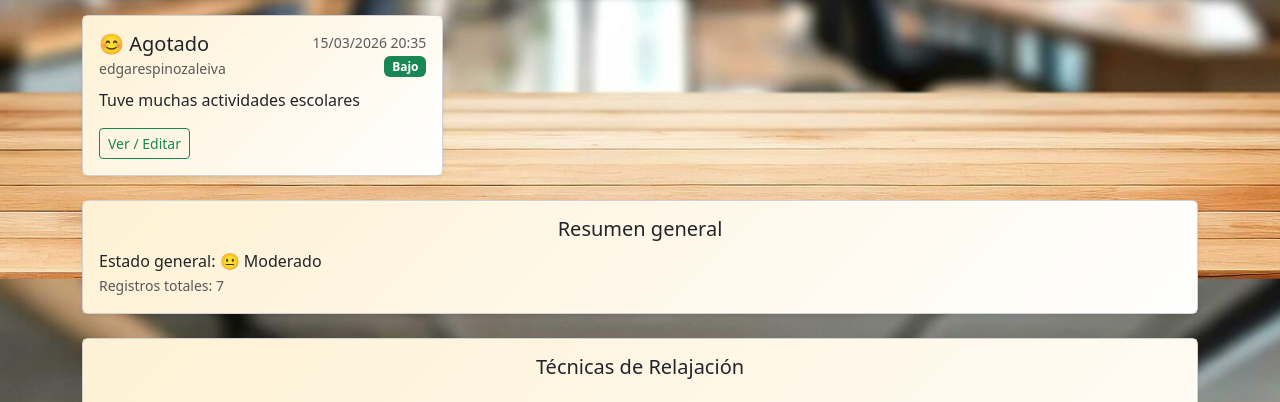
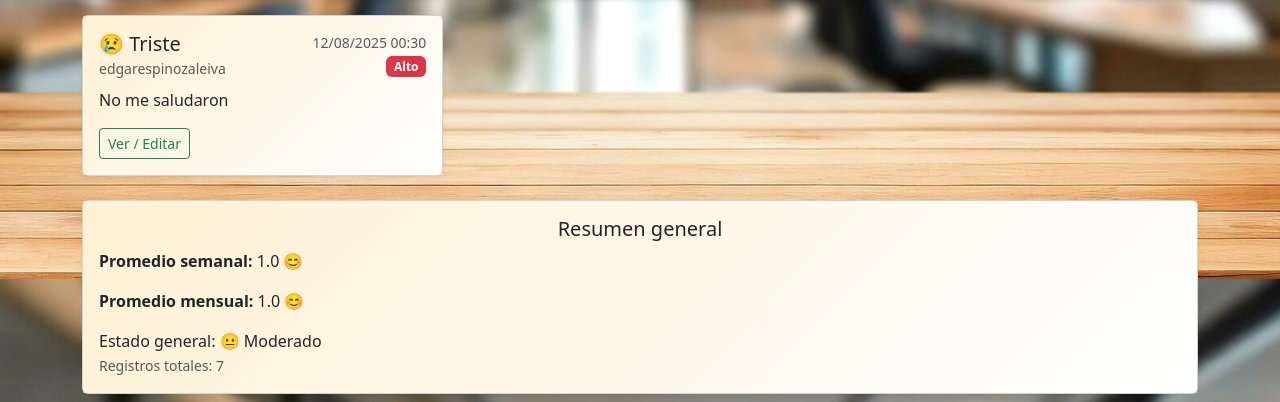
Before and after one commit to EdgarEspinozaL/ProjectoSistemaWebParaColegio, a Django app: page /tasks/ in a window 1280 px wide. Shown: the part 521-923 px from the top of the page. Run offline with Django 5.2, Linux system fonts and the light colour scheme; a user stored in the database is signed in; data comes from the database, SQL or seed files in the repository; both versions use the stored data as it was after the commit; data that the repository does not hold is empty.

Commit message:
version 0.1

```diff
--- a/djangoproyecto/urls.py
+++ b/djangoproyecto/urls.py
@@ -26,5 +26,8 @@ urlpatterns = [
     path('logout/', views.signout, name='logout'),
     path('signin/', views.signin, name='signin'),
     path('create/task/', views.create_task, name='create_task'),
-    path('tasks/<int:registro_id>/', views.registros_detalle, name='registros_detalle')
+    path('tasks/<int:registro_id>/', views.registros_detalle, name='registros_detalle'),
+    path('crear-tarea/', views.crear_tarea, name='crear_tarea'),
+    path('completar-tarea/<int:tarea_id>/', views.completar_tarea, name='completar_tarea'),
+    path('eliminar-tarea/<int:tarea_id>/', views.eliminar_tarea, name='eliminar_tarea'),
 ]
--- a/tasks/admin.py
+++ b/tasks/admin.py
@@ -1,8 +1,10 @@
 from django.contrib import admin
-from .models import RegistrosDiarios
+from .models import RegistrosDiarios, Tarea
 
 class TaskAdmin(admin.ModelAdmin):
     readonly_fields = ("created", )
 
+
 # Register your models here.
 admin.site.register(RegistrosDiarios, TaskAdmin)
+admin.site.register(Tarea)
--- a/tasks/models.py
+++ b/tasks/models.py
@@ -1,7 +1,7 @@
 from django.db import models
 from django.contrib.auth.models import User
 
-# Create your models here.
+# modelo de datos para los registros diarios.
 class RegistrosDiarios(models.Model):
     title = models.CharField(max_length=100)
     description = models.TextField(blank=True)
@@ -11,3 +11,14 @@ class RegistrosDiarios(models.Model):
 
     def __str__(self):
         return self.title + '- by' + self.user.username
+
+
+# Modelo de datos para las tareas.
+class Tarea(models.Model):
+    user = models.ForeignKey(User, on_delete=models.CASCADE)
+    titulo = models.CharField(max_length=200)
+    fecha = models.DateField()
+    completada = models.BooleanField(default=False)
+
+    def __str__(self):
+        return self.titulo
--- a/tasks/templates/tasks.html
+++ b/tasks/templates/tasks.html
@@ -75,6 +75,33 @@
     <div class="card-body" style="background: linear-gradient(135deg,rgba(253, 229, 176, 0.541) 0%, #ffffff5d 100%);">
       {% with total=registro|length promedio=registro|average:"stress_level" %}
         <h5 class="mb-2" style="text-align: center;">Resumen general</h5>
+         <p>
+            <strong>Promedio semanal:</strong>
+            {{ promedio_semanal|floatformat:1 }}
+
+          {% if promedio_semanal <= 3 %}
+            😊
+          {% elif promedio_semanal <= 6 %}
+            😐
+          {% else %}
+            😰
+          {% endif %}
+        </p>
+
+      <!-- Promedio mensual -->
+        <p>
+          <strong>Promedio mensual:</strong>
+          {{ promedio_mensual|floatformat:1 }}
+
+          {% if promedio_mensual <= 3 %}
+            😊
+          {% elif promedio_mensual <= 6 %}
+            😐
+          {% else %}
+            😰
+          {% endif %}
+        </p>
+
         <p class="mb-0">
           {% if promedio <= 3 %}
             Estado general: 😊 Relajado
@@ -91,6 +118,66 @@
   {% else %}
     <div class="alert alert-info">No tienes registros todavía.</div>
   {% endif %}
+
+
+<div class="card mt-4 shadow-sm">
+  <div class="card-body" style="background: linear-gradient(135deg,rgba(253, 229, 176, 0.541) 0%, #ffffff5d 100%);">
+
+    <h5 class="text-center mb-3">📅 Tareas pendientes</h5>
+
+    <form method="POST" action="{% url 'crear_tarea' %}">
+      {% csrf_token %}
+
+      <div class="row g-2">
+
+        <div class="col-md-6">
+          <input type="text" name="titulo" class="form-control" placeholder="Nueva tarea" required>
+        </div>
+
+        <div class="col-md-4">
+          <input type="date" name="fecha" class="form-control" required>
+        </div>
+
+        <div class="col-md-2">
+          <button class="btn btn-success w-100">Agregar</button>
+        </div>
+
+      </div>
+
+    </form>
+
+    <ul class="list-group mt-3">
+
+      {% for t in tareas %}
+
+      <li class="list-group-item d-flex justify-content-between align-items-center">
+
+        <span style="{% if t.completada %}text-decoration: line-through{% endif %}">
+          {{ t.titulo }} - {{ t.fecha }}
+        </span>
+
+        <div>
+
+          <a href="{% url 'completar_tarea' t.id %}" class="btn btn-sm btn-outline-success">
+            ✔
+          </a>
+
+          <a href="{% url 'eliminar_tarea' t.id %}" class="btn btn-sm btn-outline-danger">
+            ✖
+          </a>
+
+        </div>
+
+      </li>
+
+      {% endfor %}
+
+    </ul>
+
+  </div>
+</div>
+
+
   <!-- Tecnicas de relajacion -->
 <div class="card mt-4 shadow-sm">
   <div class="card-body" style="background: linear-gradient(135deg,rgba(253, 229, 176, 0.541) 0%, #ffffff5d 100%);">
--- a/tasks/views.py
+++ b/tasks/views.py
@@ -7,7 +7,10 @@ from .forms import TaskForm
 from .models import RegistrosDiarios
 from django.contrib.auth.decorators import login_required
 from django.shortcuts import render
-
+from django.db.models import Avg
+from django.utils import timezone
+from datetime import timedelta
+from .models import Tarea
 
 
 # Create your views here.
@@ -26,7 +29,7 @@ def signup(request):
     else:
         if request.POST['password1'] == request.POST['password2']:
             try:
-                # register user
+                # Registrar el nuevo usuario
                 user = User.objects.create_user(
                     username=request.POST['username'], password=request.POST['password1'])
                 user.save()
@@ -44,8 +47,46 @@ def signup(request):
 
 @login_required
 def tasks(request):
-    registros = RegistrosDiarios.objects.filter(user=request.user)
-    return render(request, 'tasks.html', {'registro': registros})
+
+    tareas = Tarea.objects.filter(user=request.user).order_by('fecha')
+
+    registros = RegistrosDiarios.objects.filter(
+        user=request.user
+    ).order_by('-created')
+
+    hoy = timezone.now()
+
+    # Ultimos 7 días
+    inicio_semana = hoy - timedelta(days=7)
+
+    promedio_semanal = RegistrosDiarios.objects.filter(
+        user=request.user,
+        created__gte=inicio_semana
+    ).aggregate(promedio=Avg('stress_level'))['promedio']
+
+    # Ultimos 30 días
+    inicio_mes = hoy - timedelta(days=30)
+
+    promedio_mensual = RegistrosDiarios.objects.filter(
+        user=request.user,
+        created__gte=inicio_mes
+    ).aggregate(promedio=Avg('stress_level'))['promedio']
+
+
+    # Evitar None
+    if promedio_semanal is None:
+        promedio_semanal = 0
+
+    if promedio_mensual is None:
+        promedio_mensual = 0
+
+
+    return render(request, 'tasks.html', {
+        'registro': registros,
+        'promedio_semanal': promedio_semanal,
+        'promedio_mensual': promedio_mensual,
+        'tareas': tareas
+    })
 
 
 @login_required
@@ -106,3 +147,36 @@ def signin(request):
         else:
             login(request, user)
             return redirect('tasks')
+
+
+@login_required
+def crear_tarea(request):
+    if request.method == 'POST':
+        titulo = request.POST['titulo']
+        fecha = request.POST['fecha']
+
+        Tarea.objects.create(
+            user=request.user,
+            titulo=titulo,
+            fecha=fecha
+        )
+
+    return redirect('tasks')
+
+@login_required
+def completar_tarea(request, tarea_id):
+
+    tarea = get_object_or_404(Tarea, id=tarea_id, user=request.user)
+
+    tarea.completada = not tarea.completada
+    tarea.save()
+
+    return redirect('tasks')
+
+@login_required
+def eliminar_tarea(request, tarea_id):
+
+    tarea = get_object_or_404(Tarea, id=tarea_id, user=request.user)
+    tarea.delete()
+
+    return redirect('tasks')
```
Also changed, not shown: db.sqlite3, tasks/migrations/0004_tarea.py (added).
